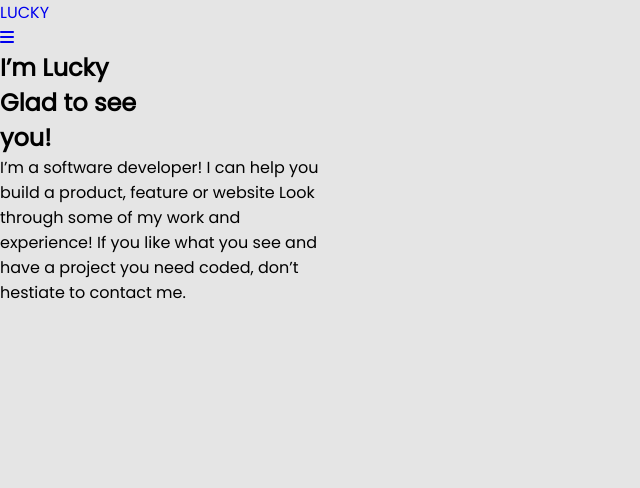
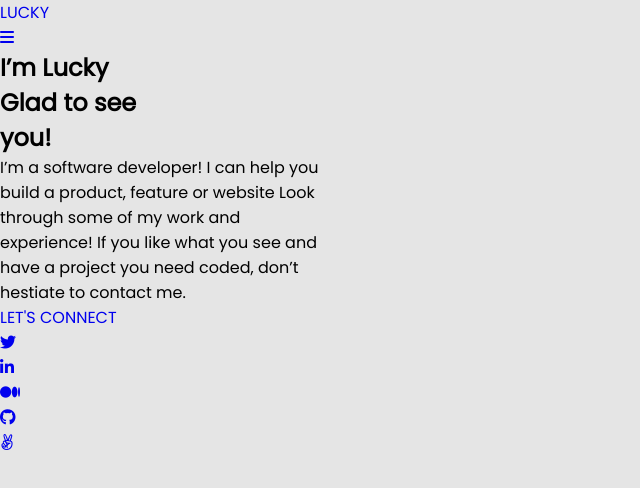
Before and after one commit to Goodluck5956/MOBILE-VERSION, a plain HTML site: page index.html in a window 1280 px wide. Shown: the whole page, without its empty margins (0-640 px from the left). Drawn offline with Linux system fonts and the light colour scheme.

Commit message:
add footer section

```diff
--- a/index.html
+++ b/index.html
@@ -25,5 +25,15 @@
       <h1>I’m Lucky<br> Glad to see<br> you!</h1>
       <p>I’m a software developer! I can help you<br> build a product, feature or website Look<br> through some of my work and<br> experience! If you like what you see and<br> have a project you need coded, don’t<br> hestiate to contact me.</p>
     </div>
+
+    <a class="link-up" href="#">LET'S CONNECT</a>
+            <ul class="social-media-icons">
+                <li><a href="#"><i class="fab fa-twitter"></i></a></li>
+                <li><a href="www.linkedin.com/in/lucky-james-osuagwu-a8677b171"><i class="fab fa-linkedin-in"></i></a></li>
+                <li><a href="#"><i class="fab fa-medium-m"></i></a></li>
+                <li><a href="https://github.com/Goodluck5956"><i class="fab fa-github"></i></a></li>
+                <li><a href="#"><i class="fab fa-angellist"></i></a></li>
+                  </ul>
+        </section>
     </body>
 </html>
```
